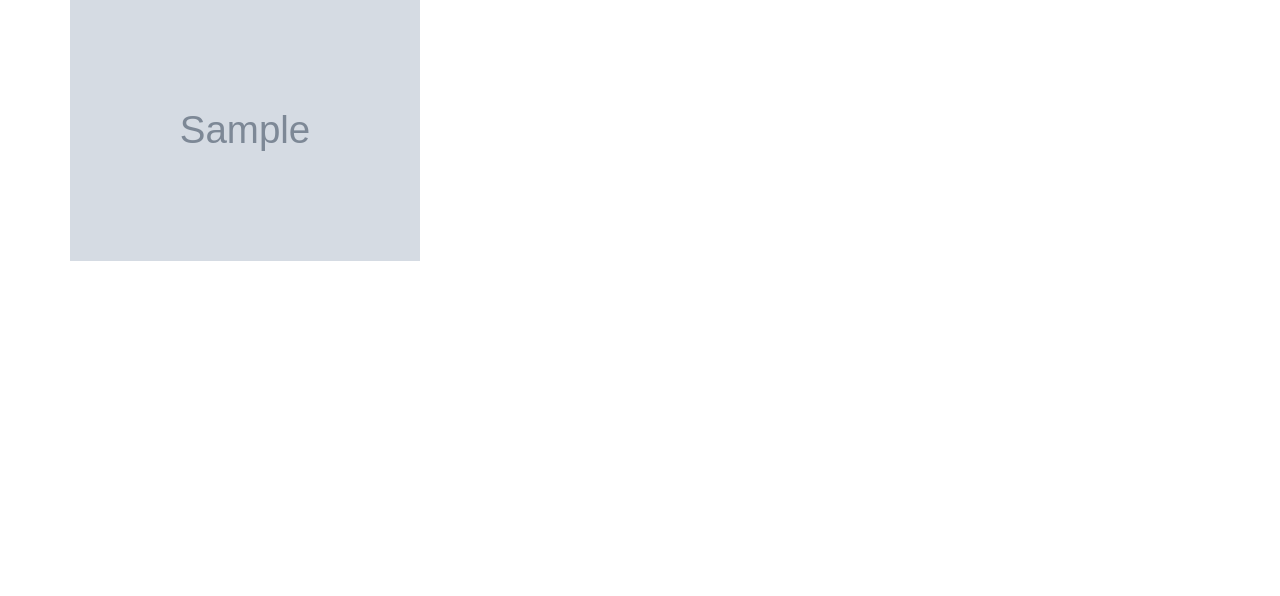
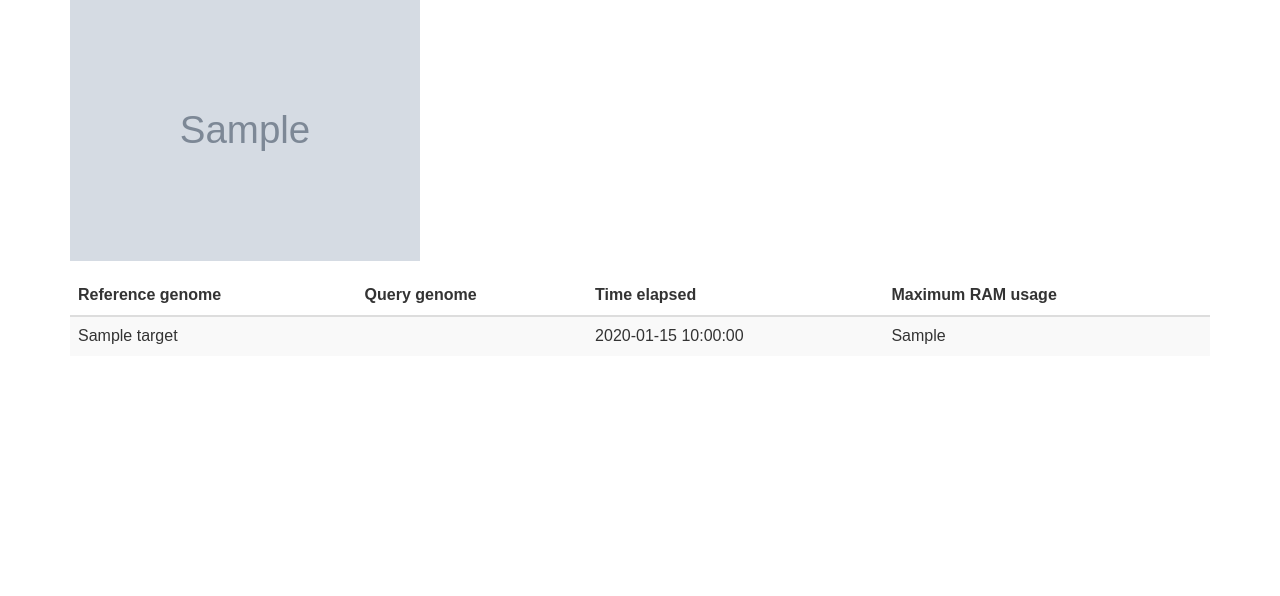
Before and after one commit to genotoul-bioinfo/dgenies, a Python web app: template src/dgenies/templates/gallery.html in a window 1280 px wide. Shown: the part 129-725 px from the top of the page. Run offline with Jinja, Linux system fonts and the light colour scheme; the template is opened without the code that fills it: most values are stand-ins (such as "Sample title", 1, 10 or a date in 2020); grey boxes marked "Sample" are stand-in pictures.

Commit message:
Add table to gallery, Implements #112

```diff
--- a/src/dgenies/database.py
+++ b/src/dgenies/database.py
@@ -68,6 +68,8 @@ class Job(BaseModel):
 class Gallery(BaseModel):
     job = ForeignKeyField(Job)
     name = CharField()
+    query = CharField()
+    target = CharField()
     picture = CharField()
 
 
--- a/src/dgenies/templates/gallery.html
+++ b/src/dgenies/templates/gallery.html
@@ -30,6 +30,42 @@
                 </div>
             </a>
         {% endfor %}
+        <table class="table table-striped">
+        <thead>
+            <tr>
+                <th>
+                    Reference genome
+                </th>
+                <th>
+                    Query genome
+                </th>
+                <th>
+                    Time elapsed
+                </th>
+                <th>
+                    Maximum RAM usage
+                </th>
+            </tr>
+        </thead>
+        <tbody>
+        {% for item in items %}
+            <tr>
+                <td>
+                    {{ item.target }}
+                </td>
+                <td>
+                    {{ item.query }}
+                </td>
+                <td>
+                    {{ item.time_elapsed }}
+                </td>
+                <td>
+                    {{ item.mem_peak }}
+                </td>
+            </tr>
+        {% endfor %}
+        </tbody>
+        </table>
     {% else %}
         <p class="empty">Gallery is empty!</p>
     {% endif %}
```
Also changed, not shown: src/dgenies/lib/functions.py (+15 -1 lines), 1 other file.
